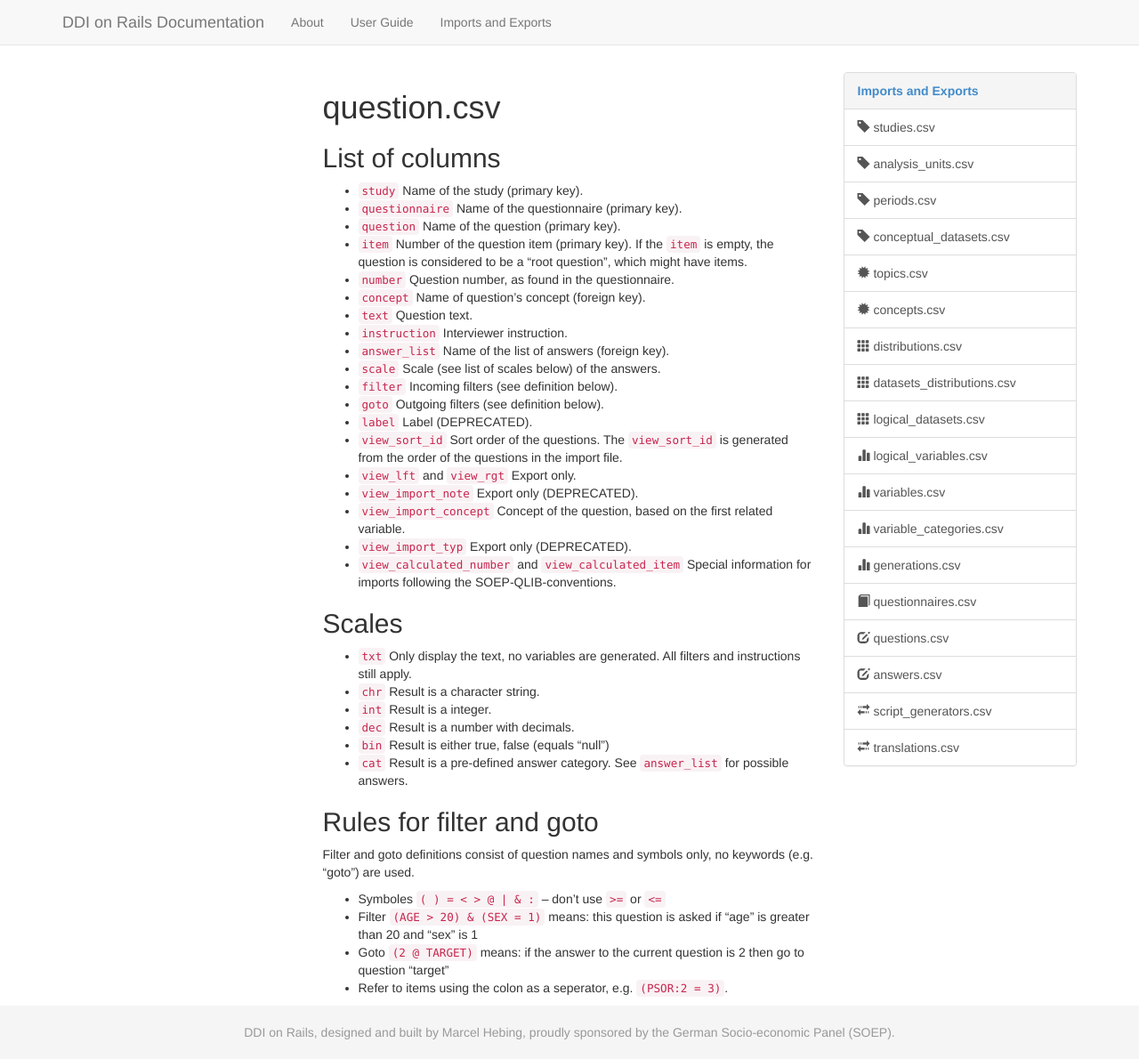
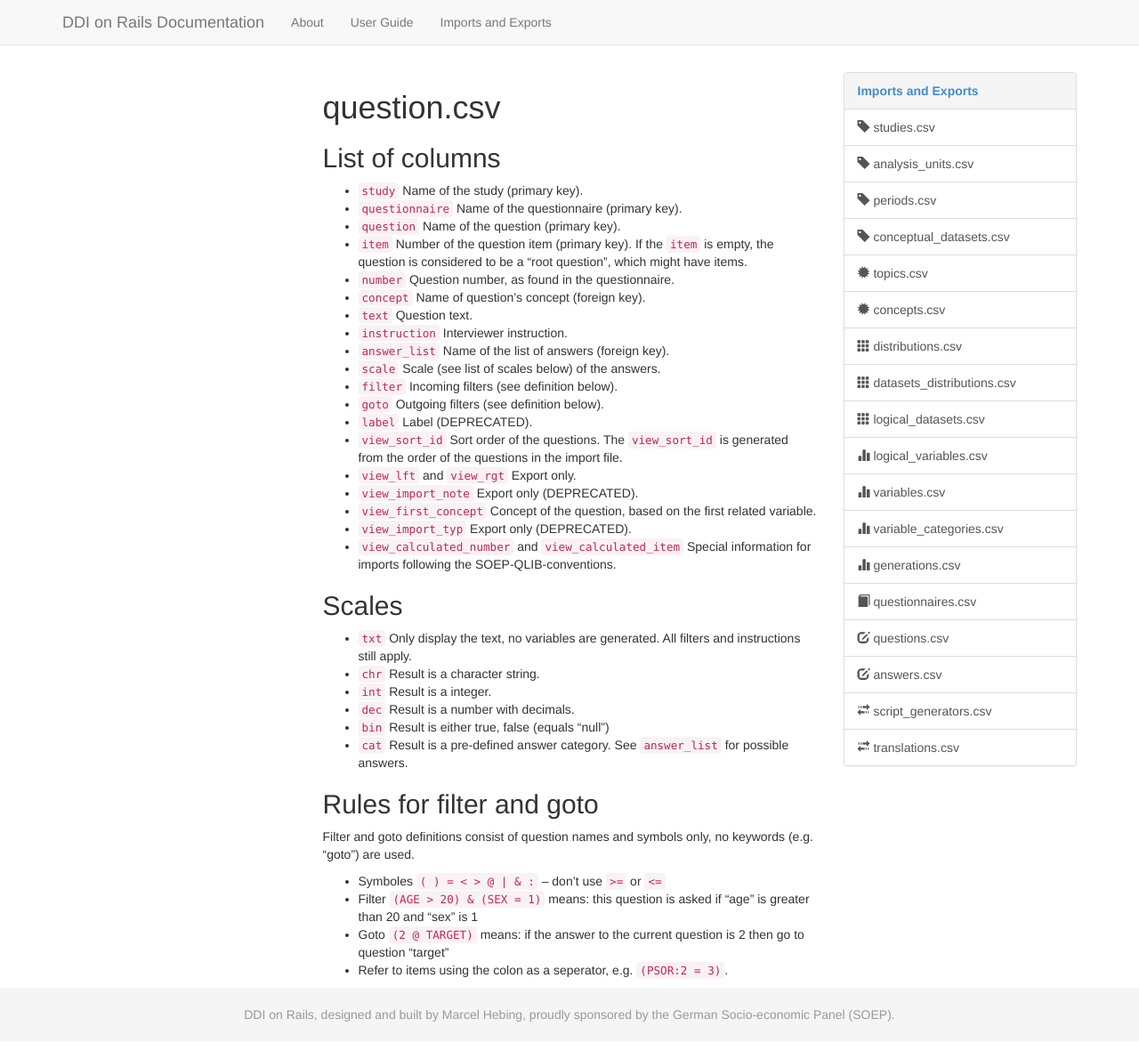
Before and after one commit to ddionrails/ddionrails.github.io, a Jekyll site: the page built from imports/questions_csv.markdown, in a window 1280 px wide. Shown: the whole page at 89% size. Built offline with Jekyll 4.4.1, drawn with Linux system fonts in a browser that asks for light colours; Markdown is read by kramdown in place of the engine named in the settings.

Commit message:
Update questions.csv description

```diff
--- a/imports/questions_csv.markdown
+++ b/imports/questions_csv.markdown
@@ -26,7 +26,7 @@ List of columns
   from the order of the questions in the import file.
 * `view_lft` and `view_rgt` Export only.
 * `view_import_note` Export only (DEPRECATED).
-* `view_import_concept` Concept of the question, based on the first related
+* `view_first_concept` Concept of the question, based on the first related
   variable.
 * `view_import_typ` Export only (DEPRECATED).
 * `view_calculated_number` and `view_calculated_item` Special information for
```
